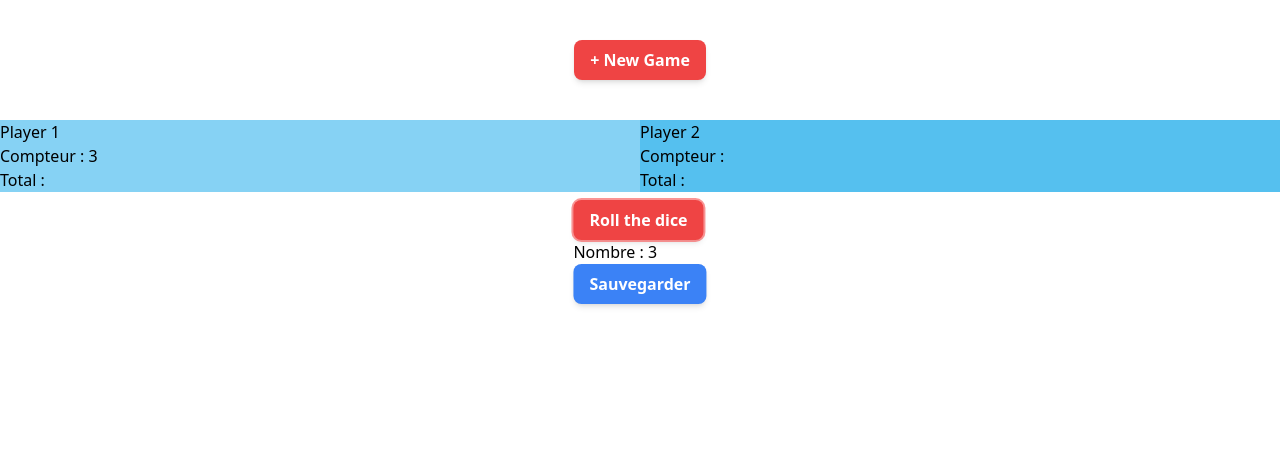
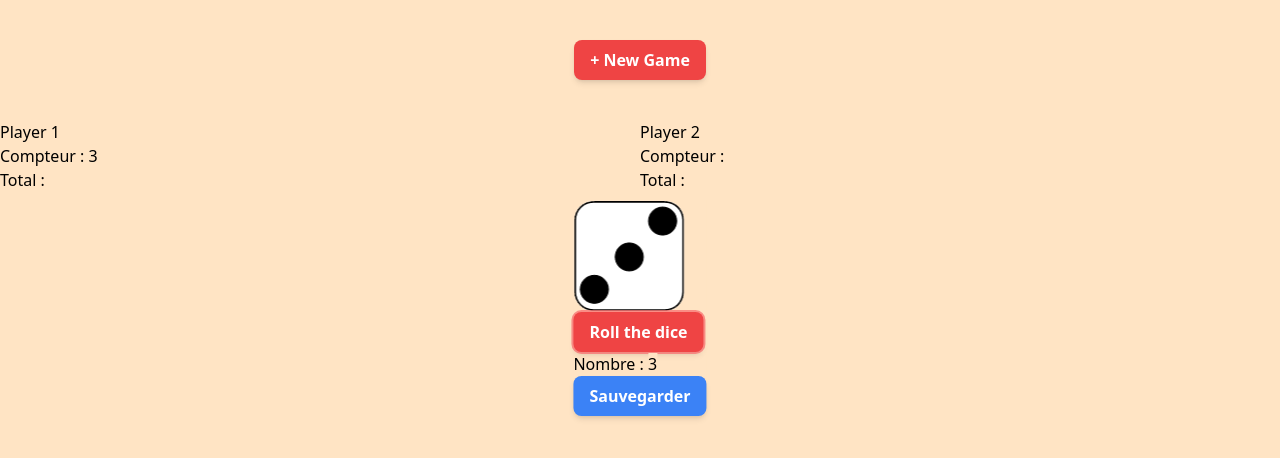
Before and after one commit to ThomasZadikian/Jeu-du-d-, a website: page src/index.html in a window 1280 px wide. Both pictures are taken after a click on the button "Roll the dice". Drawn offline with Linux system fonts and the light colour scheme.

Commit message:
insert dice img and associate with random number

```diff
--- a/src/index.html
+++ b/src/index.html
@@ -29,10 +29,10 @@
       </div>
 
       <div class="absolute diceBox">
-        <div id="dice"></div>
+        <div class="dice"><img /></div>
         <button
           class="py-2 px-4 bg-red-500 text-white font-semibold rounded-lg shadow-md hover:bg-red-700 focus:outline-none focus:ring-2 focus:ring-red-400 focus:ring-opacity-75"
-          id="roll"
+          id="roll-button"
         >
           Roll the dice
         </button>
--- a/src/index.js
+++ b/src/index.js
@@ -1,10 +1,11 @@
 let count = document.getElementById("count");
-let roll = document.getElementById("roll");
+let roll = document.getElementById("roll-button");
 let numberRandom = document.getElementById("number");
 let player1 = document.getElementById("player1");
 let player2 = document.getElementById("player2");
 let save = document.getElementById("save");
 let totalPlayer1 = document.getElementById("totalPlayer1");
+let dice = document.getElementById("dice");
 
 totalCount = 0;
 actualCount = 0;
@@ -17,6 +18,8 @@ function randomNumber(min, max) {
 
 function player1Count() {
   let numb = randomNumber(1, 6);
+  const diceImage = "../images/dice" + numb + ".png";
+  document.querySelectorAll("img")[0].setAttribute("src", diceImage);
   numberRandom.innerHTML = numb;
   if (numb === 1) {
     actualCount = 0;
--- a/src/style.css
+++ b/src/style.css
@@ -1,14 +1,8 @@
+* {
+  background-color: bisque;
+}
 .diceBox {
     top : 25%;
     left: 50%;
     transform: translateX(-50%);
   }
-
-  .dice {
-    height: 50px;
-    width: 50px;
-    background-color: rgba(rgb(247, 8, 8), 0.5);
-  }
-  .diceOne {
-
-  }
```
Also changed, not shown: dist/output.css, images/dice1.png (added), images/dice2.png (added), images/dice3.png (added), images/dice4.png (added), images/dice5.png (added), images/dice6.png (added).
